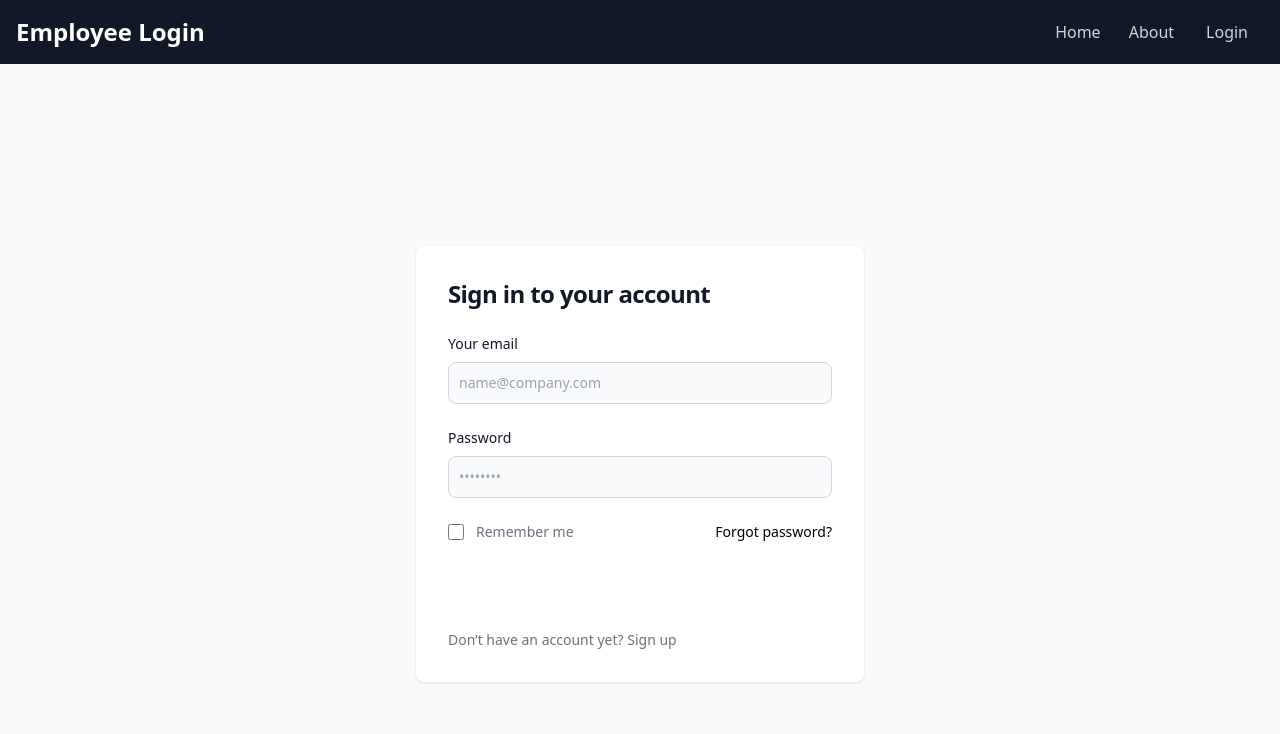
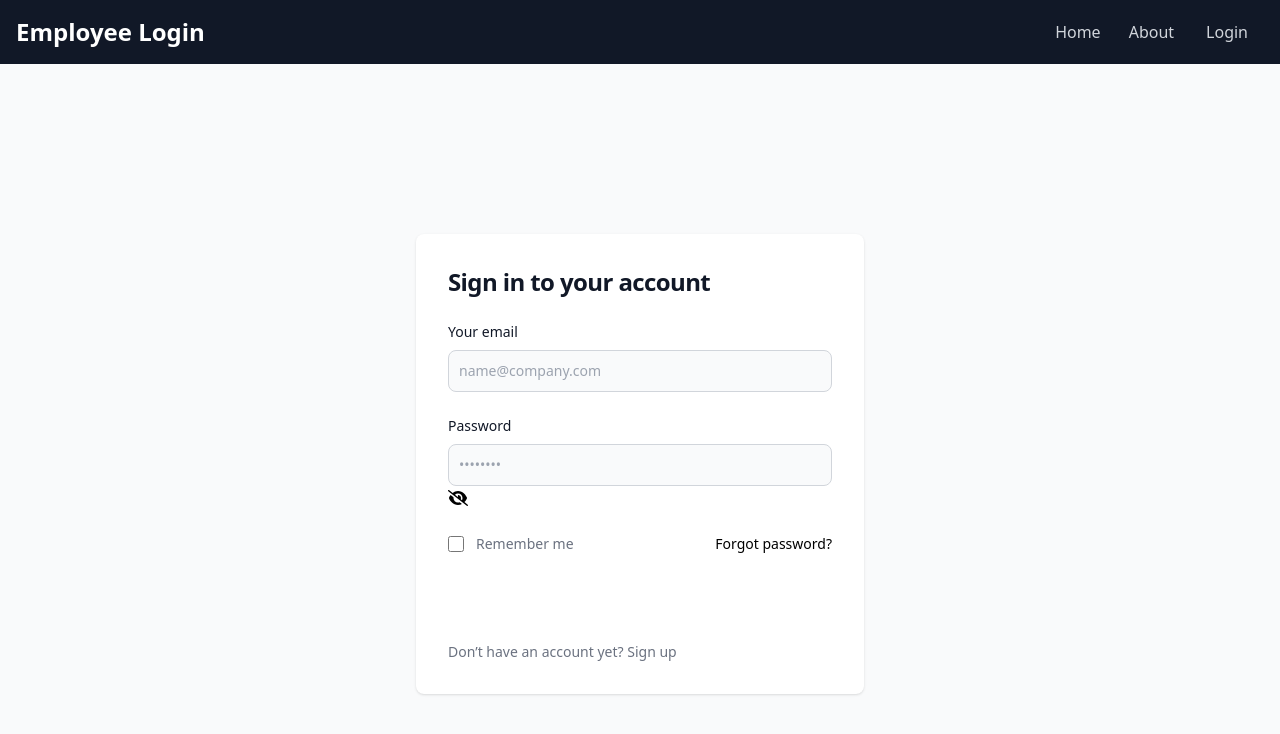
Before and after one commit to MrRamPoudel/EmployeePayroll, an Angular app in the folder ClientApp/: page /login in a window 1280 px wide. Shown: the top 734 px of the page. Built offline with nearby package versions, Linux system fonts and the light colour scheme.

Commit message:
Add password toggle

```diff
--- a/ClientApp/package.json
+++ b/ClientApp/package.json
@@ -23,6 +23,9 @@
     "@angular/platform-browser-dynamic": "^15.2.8",
     "@angular/platform-server": "^15.2.8",
     "@angular/router": "^15.2.8",
+    "@fortawesome/angular-fontawesome": "^0.12.1",
+    "@fortawesome/fontawesome-svg-core": "^6.4.2",
+    "@fortawesome/free-solid-svg-icons": "^6.4.2",
     "@types/google.maps": "^3.53.5",
     "oidc-client": "^1.11.5",
     "run-script-os": "^1.1.6",
--- a/ClientApp/src/app/app.module.ts
+++ b/ClientApp/src/app/app.module.ts
@@ -11,6 +11,7 @@ import { CounterComponent } from './counter/counter.component';
 import { FetchDataComponent } from './fetch-data/fetch-data.component';
 import { LoginComponent } from './login/login.component';
 import { SignupComponent } from './signup/signup.component';
+import { FontAwesomeModule } from '@fortawesome/angular-fontawesome';
 
 @NgModule({
   declarations: [
@@ -26,6 +27,7 @@ import { SignupComponent } from './signup/signup.component';
     BrowserModule.withServerTransition({ appId: 'ng-cli-universal' }),
     HttpClientModule,
     FormsModule,
+    FontAwesomeModule,
     RouterModule.forRoot([
       { path: '', component: HomeComponent, pathMatch: 'full' },
       { path: 'counter', component: CounterComponent },
--- a/ClientApp/src/app/login/login.component.html
+++ b/ClientApp/src/app/login/login.component.html
@@ -13,7 +13,8 @@
                     </div>
                     <div>
                         <label for="password" class="block mb-2 text-sm font-medium text-gray-900 dark:text-white">Password</label>
-                        <input type="password" name="password" id="password" placeholder="••••••••" class="bg-gray-50 border border-gray-300 text-gray-900 sm:text-sm rounded-lg focus:ring-primary-600 focus:border-primary-600 block w-full p-2.5 dark:bg-gray-700 dark:border-gray-600 dark:placeholder-gray-400 dark:text-white dark:focus:ring-blue-500 dark:focus:border-blue-500" required="">
+                        <input [type]="type"  placeholder="••••••••" class="bg-gray-50 border border-gray-300 text-gray-900 sm:text-sm rounded-lg focus:ring-primary-600 focus:border-primary-600 block w-full p-2.5 dark:bg-gray-700 dark:border-gray-600 dark:placeholder-gray-400 dark:text-white dark:focus:ring-blue-500 dark:focus:border-blue-500" required>
+                        <span (click)="togglePass()"><fa-icon [icon] = "eye"></fa-icon></span>
                     </div>
                     <div class="flex items-center justify-between">
                         <div class="flex items-start">
--- a/ClientApp/src/app/login/login.component.ts
+++ b/ClientApp/src/app/login/login.component.ts
@@ -1,6 +1,7 @@
 import { Component } from '@angular/core';
 import { AuthService } from '../auth.service';
 import { Router } from '@angular/router';
+import { faEye, faEyeSlash } from '@fortawesome/free-solid-svg-icons';
 @Component({
   selector: 'app-login',
   templateUrl: './login.component.html',
@@ -9,6 +10,15 @@ import { Router } from '@angular/router';
 export class LoginComponent {
   constructor(private authService: AuthService, private router: Router){
   }
+  eye = faEyeSlash;
+  type ="password";
+  isText:boolean = false;
+  togglePass(){
+    this.isText = !this.isText;
+    this.isText ? (this.eye = faEye) : (this.eye =faEyeSlash);
+    this.isText? (this.type="text"):(this.type="password");
+  }
+
 private isLoggedIn = false;
 validateInput(){
   this.authService.login();
```
Also changed, not shown: 1 other file (tests, documents, lock files or other folders).
